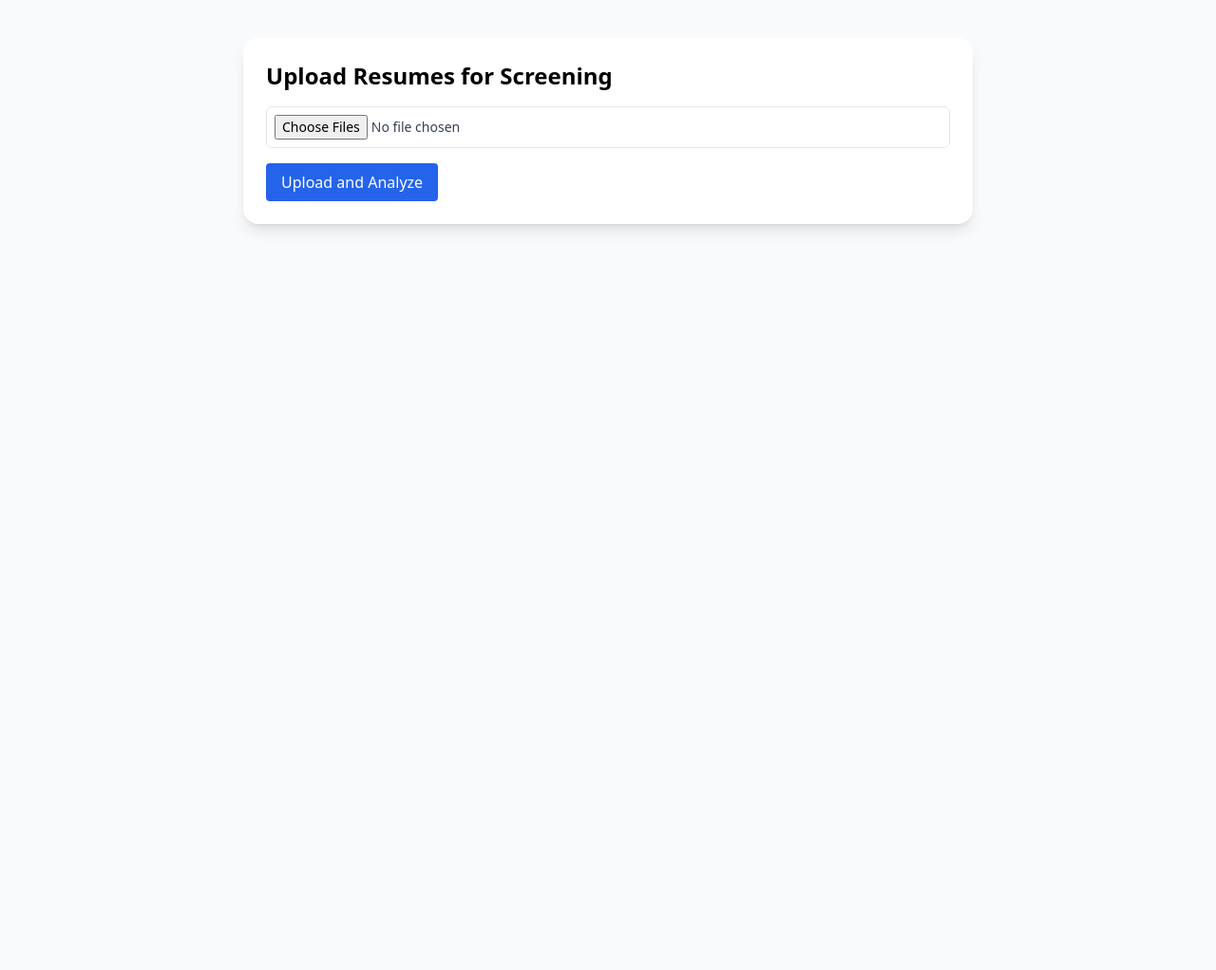
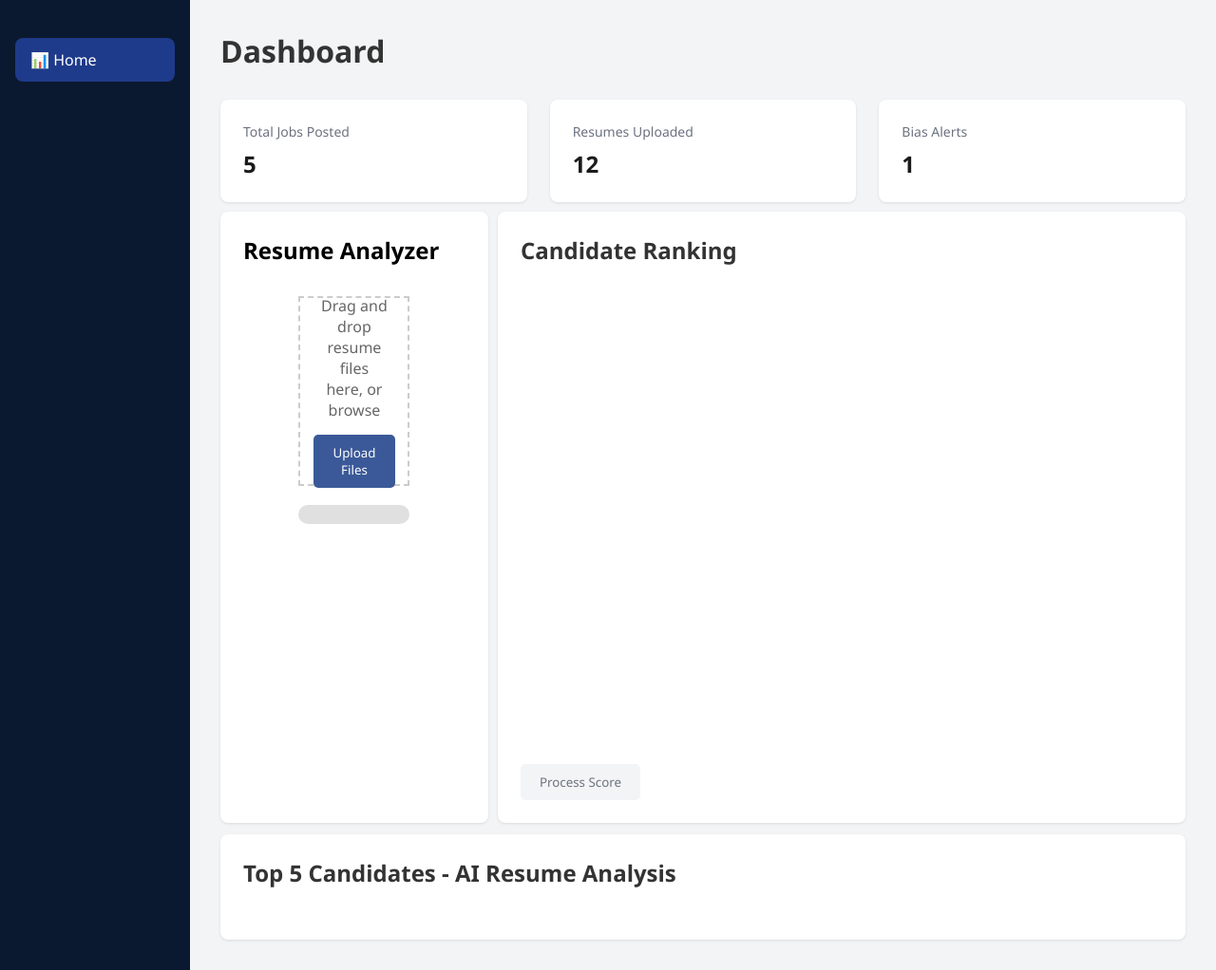
Before and after one commit to summy91/HireForge, a Flask app: page / in a window 1280 px wide. Shown: the whole page at 95% size. Before the commit the page ends 243 px from the top, so only its background shows below. Run offline with Flask 3, Linux system fonts and the light colour scheme; some libraries are stand-ins or nearby versions.

Commit message:
UI changes

```diff
--- a/app.py
+++ b/app.py
@@ -1,5 +1,4 @@
 from flask import Flask, request, render_template, session
-from flask_session import Session
 from parse_resume import parse_pdf_resume
 from langgraph.graph import StateGraph
 from typing import TypedDict, List
@@ -10,6 +9,7 @@ from sendemail import send_candidate_interview_email, send_candidate_ranking_ema
 import  json
 import os
 from werkzeug.utils import secure_filename
+from flask_session import Session
 
 UPLOAD_FOLDER = "sample_data"
 
@@ -138,7 +138,7 @@ def upload():
         session.modified = True
 
         print("Final parsed resumes going into session:", parsed)
-        return render_template('upload.html', results=parsed)
+        return render_template('ranking.html', results=parsed)
 
 
     except Exception as e:
@@ -166,7 +166,7 @@ def score():
         # Optional: save to session
         # session["ranked_resumes"] = ranked
 
-        return render_template("upload.html", results=ranked, scored=True)
+        return render_template("scoring.html", results=ranked, scored=True)
 
     except Exception as e:
         return f"Error: {str(e)}", 500
@@ -197,7 +197,7 @@ def sendMail():
 
         # Print for debugging
         print("ranked resumes:", json.dumps(results, indent=2))
-        return render_template('upload.html', results=results, scored=True)
+        return render_template('scoring.html', results=results, scored=True)
     except Exception as e:
         return f"Error: {str(e)}", 500
 
--- /dev/null
+++ b/static/css/styles.css
@@ -0,0 +1,315 @@
+/* Main styles */
+:root {
+  --primary-blue: #0a192f;
+  --accent-blue: #1e3a8a;
+  --text-light: #ffffff;
+  --text-dark: #1a1a1a;
+  --gray-light: #f3f4f6;
+  --border-color: #e5e7eb;
+}
+
+* {
+  margin: 0;
+  padding: 0;
+  box-sizing: border-box;
+  font-family: 'Segoe UI', Arial, sans-serif;
+}
+
+body {
+  display: flex;
+  min-height: 100vh;
+}
+
+/* Sidebar styles */
+.sidebar {
+  width: 200px;
+  background-color: var(--primary-blue);
+  color: var(--text-light);
+  padding: 2rem 1rem;
+}
+
+.sidebar-menu {
+  list-style: none;
+}
+
+.sidebar-item {
+  padding: 0.75rem 1rem;
+  margin: 0.5rem 0;
+  border-radius: 0.5rem;
+  cursor: pointer;
+  display: flex;
+  align-items: center;
+  gap: 0.75rem;
+}
+
+.sidebar-item.active {
+  background-color: var(--accent-blue);
+}
+
+.sidebar-item:hover {
+  background-color: var(--accent-blue);
+}
+
+/* Main content area */
+.main-content {
+  flex: 1;
+  padding: 2rem;
+  background-color: var(--gray-light);
+}
+
+/* Dashboard Grid */
+.dashboard-grid {
+  display: grid;
+  grid-template-columns: repeat(3, 1fr);
+  gap: 1.5rem;
+  margin-bottom: 10px;
+}
+
+.stat-card {
+  background: white;
+  padding: 1.5rem;
+  border-radius: 0.5rem;
+  box-shadow: 0 1px 3px rgba(0,0,0,0.1);
+}
+
+.stat-title {
+  color: #6b7280;
+  font-size: 0.875rem;
+  margin-bottom: 0.5rem;
+}
+
+.stat-value {
+  font-size: 1.5rem;
+  font-weight: bold;
+  color: var(--text-dark);
+}
+
+/* Resume Analyzer Section */
+.resume-analyzer {
+  background: white;
+  padding: 1.5rem;
+  border-radius: 0.5rem;
+  box-shadow: 0 1px 3px rgba(0,0,0,0.1);
+  width: 28%;
+}
+
+
+/* Buttons */
+.button {
+  padding: 0.5rem 1rem;
+  border-radius: 0.375rem;
+  border: 1px solid var(--border-color);
+  background: white;
+  cursor: pointer;
+  font-size: 0.875rem;
+}
+
+.button-primary {
+  background: var(--accent-blue);
+  color: white;
+  border: none;
+}
+
+
+/* Charts Section */
+.charts-section {
+  /* display: grid;
+  grid-template-columns: repeat(2, 1fr);
+  gap: 1.5rem; */
+  margin-top: 12px;
+}
+
+.chart-container {
+  background: white;
+  padding: 1.5rem;
+  border-radius: 0.5rem;
+  box-shadow: 0 1px 3px rgba(0,0,0,0.1);
+}
+
+/*  Upload */
+
+.section-1 {
+  display: flex;
+  flex-direction: row;
+}
+.upload-container {
+  margin: 0 auto;
+  width: 50%;
+  padding-top: 2rem;
+}
+.uploader {
+  position: relative;
+}
+
+#file-upload {
+  display: none;
+}
+
+#file-drag {
+  display: flex;
+  justify-content: center;
+  align-items: center;
+  flex-direction: column;
+  height: 200px;
+  border: 2px dashed #ccc;
+  background-color: #fff;
+  color: #666;
+  cursor: pointer;
+  padding: 20px;
+  text-align: center;
+}
+
+#file-drag button {
+  margin-top: 15px;
+  padding: 10px 20px;
+  background-color: #3b5998;
+  color: white;
+  border: none;
+  border-radius: 5px;
+  cursor: pointer;
+}
+
+#file-drag button:hover {
+  background-color: #2d4373;
+}
+
+#file-drag button:disabled {
+  background-color: #f3f4f6;
+  color: #6b7280;
+}
+
+.progress-bar-container {
+  width: 100%;
+  height: 20px;
+  background-color: #e0e0e0;
+  border-radius: 10px;
+  overflow: hidden;
+  margin-top: 20px;
+}
+
+.progress-bar {
+  width: 0%;
+  height: 100%;
+  background-color: #3b5998;
+  transition: width 0.4s ease-in-out;
+}
+
+/*  Ranking Table */
+.candidate-ranking {
+  margin-left: 10px;
+  width: 72%;
+  background: white;
+  padding: 1.5rem;
+  border-radius: 0.5rem;
+  box-shadow: 0 1px 3px rgba(0,0,0,0.1);
+}
+.rankingResponse {
+  width: 100%;
+  height: 30rem;
+  overflow-y: scroll;
+}
+h1 {
+  margin-bottom: 30px;
+  color: #333;
+}
+
+.ranking-table {
+  width: 100%;
+  border-collapse: collapse;
+  background-color: #fff;
+  box-shadow: 0 0 10px rgba(0,0,0,0.1);
+}
+
+.ranking-table th,
+.ranking-table td {
+  padding: 15px;
+  border: 1px solid #ddd;
+  text-align: center;
+}
+
+.ranking-table th {
+  background-color: #3b5998;
+  color: white;
+}
+
+.ranking-table tbody tr:nth-child(even) {
+  background-color: #f9f9f9;
+}
+
+.ranking-table tbody tr:hover {
+  background-color: #e6f7ff;
+}
+
+
+/* Top Candidate Table */
+
+h1 {
+  margin-bottom: 30px;
+  color: #333;
+}
+
+.top-candidate-table {
+  width: 99%;
+  margin: 0 auto;
+  border-collapse: collapse;
+  background-color: #fff;
+  box-shadow: 0 0 10px rgba(0,0,0,0.1);
+}
+
+.top-candidate-table th,
+.top-candidate-table td {
+  padding: 15px;
+  border: 1px solid #ddd;
+  text-align: left;
+}
+
+.top-candidate-table th {
+  background-color: #3b5998;
+  color: white;
+}
+
+.top-candidate-table tbody tr:nth-child(even) {
+  background-color: #f9f9f9;
+}
+
+.top-candidate-table tbody tr:hover {
+  background-color: #e6f7ff;
+}
+
+#processScore button {
+  margin-top: 15px;
+  padding: 10px 20px;
+  background-color: #3b5998;
+  color: white;
+  border: none;
+  border-radius: 5px;
+  cursor: pointer;
+}
+
+#processScore button:hover {
+  background-color: #2d4373;
+}
+
+#processScore button:disabled {
+  background-color: #f3f4f6;
+  color: #6b7280;
+}
+
+.interviewButton button {
+  margin-top: 15px;
+  padding: 10px 20px;
+  background-color: #3b5998;
+  color: white;
+  border: none;
+  border-radius: 5px;
+  cursor: pointer;
+}
+
+.interviewButton button:hover {
+  background-color: #2d4373;
+}
+
+#emailProcessing {
+  color: #2d4373;
+  font-weight: 600;
+}
--- /dev/null
+++ b/templates/ranking.html
@@ -0,0 +1,34 @@
+<div>
+    {% if results and not scored %}
+          <table class="ranking-table">
+            <thead>
+              <tr>
+                <th>Name</th>
+                <th>Email</th>
+                  <th>Phone</th>
+                <th>Top Skills</th>
+                <th>Experience</th>
+                <th>Prev. Roles</th>
+                  <th>Company</th>
+                  <th>Education</th>
+              </tr>
+            </thead>
+            <tbody>
+             {% for r in results %}
+              <tr>
+                <td>{{ r.name or r.filename }}</td>
+                <td>{{ r.email }}</td>
+                  <td>{{ r.phone }}</td>
+                <td>{{ r.skills | join(', ') }}</td>
+                <td>{{ r.experience_years }} years</td>
+                <td>{{ r.previous_roles | join(', ') }}</td>
+              <td>{{ r.last_company }}</td>
+              <td>{{ r.education | join(', ') }}</td>
+              </tr>
+             {% endfor %}
+
+            </tbody>
+          </table>
+
+    {% endif %}
+</div>
--- /dev/null
+++ b/templates/scoring.html
@@ -0,0 +1,40 @@
+<td>
+    {% if results and scored %}
+          <table class="top-candidate-table">
+            <thead>
+              <tr>
+                <th>Name</th>
+                <th>Score</th>
+                <th>Email</th>
+                <th>Reason for Best Fit</th>
+                  <th>Action</th>
+              </tr>
+            </thead>
+            <tbody>
+            {% for item in results %}
+              <tr>
+                <td>{{ item.name }}</td>
+                <td>{{ item.score }}</td>
+                <td>{{ item.email }}</td>
+                <td>{{ item.justification  }}</td>
+              {% if item.scheduled %}
+            <td>
+                <strong>Interview has been Scheduled</strong>
+            </td>
+            {% else %}
+                  <td>
+                    <form id="send-email-form" action="/send_email" method="post">
+                      <input type="hidden" name="name" value="{{ item.name }}">
+                      <input type="hidden" name="email" value="{{ item.email }}">
+                      <button class="interviewButton" id="interviewButton" type="button" >
+                      Schedule Interview
+                     </button>
+                    </form>
+                  </td>
+          {% endif %}
+              </tr>
+              {% endfor %}
+            </tbody>
+          </table>
+       {% endif %}
+</div>
--- a/templates/upload.html
+++ b/templates/upload.html
@@ -1,80 +1,190 @@
+
 <!DOCTYPE html>
 <html lang="en">
 <head>
     <meta charset="UTF-8">
-  <title>Upload Resumes</title>
-  <script src="https://cdn.tailwindcss.com"></script>
+    <meta name="viewport" content="width=device-width, initial-scale=1.0">
+    <title>AI Recruitment Dashboard</title>
+    <link rel="stylesheet" href="{{ url_for('static', filename='css/styles.css') }}">
+    <script src="https://code.jquery.com/jquery-3.6.0.min.js"></script>
+
+    <script>
+        $(document).ready(function() {
+            $('#uploadFiles').on('click', function () {
+                $('#loader').html('<p> loading results....please wait</p>');
+
+                const form = $('#file-upload-form')[0];
+                const formData = new FormData(form);
+                $('#rankingResponse').html('');
+                $('#progress-bar').css('width', '50%');
+
+
+                $.ajax({
+                    url: '/upload',
+                    type: 'POST',
+                    data: formData,
+                    processData: false,  // Important!
+                    contentType: false,  // Important!
+                    success: function (response) {
+                        $('#rankingResponse').html(response);
+                        $('#loader').html('<p> </p>');
+                        $('button[id="uploadFiles"]').attr('disabled','disabled');
+                        $('button[id="scoreButton"]').removeAttr('disabled');
+                        $('#progress-bar').css('width', '100%');
+                    },
+                    error: function () {
+                        $('#rankingResponse').html('<p>Upload failed. Please try again.</p>');
+                        $('#loader').html('<p> </p>');
+                        $('#progress-bar').css('width', '0%');
+                    }
+                });
+            });
+
+            $('#scoreButton').on('click', function () {
+                $('#loader').html('<p> Processing score....please wait</p>');
+                $('button[id="scoreButton"]').attr('disabled','disabled');
+
+                $.ajax({
+                    url: '/score',
+                    type: 'POST',
+                    data: [],
+                    processData: false,  // Important!
+                    contentType: false,  // Important!
+                    success: function (response) {
+                        $('#scoringResponse').html(response);
+                        $('#loader').html('<p> </p>');
+                    },
+                    error: function () {
+                        $('#scoringResponse').html('<p>Error processing score. Please try again.</p>');
+                        $('#loader').html('<p> </p>');
+                    }
+                });
+            });
+
+            $(document).on('click', '.interviewButton', function () {
+                $('#emailProcessing').html('<p> Sending email....please wait</p>');
+
+                const $form = $(this).closest('form')[0];
+                const formData = new FormData($form);
+
+                console.log(formData, 'formData');
+
+                $('#scoringResponse').html('');
+
+                $.ajax({
+                    url: '/send_email',
+                    type: 'POST',
+                    data: formData,
+                    processData: false,  // Important!
+                    contentType: false,  // Important!
+                    success: function (response) {
+                        $('#scoringResponse').html(response);
+                        $('#emailProcessing').html('<p> </p>');
+                    },
+                    error: function () {
+                        $('#emailProcessing').html('<p> Something went wrong ...Please try again.</p>');
+                    }
+                });
+            });
+        });
+    </script>
 </head>
-<body class="bg-gray-50 py-10 px-6">
-  <div class="max-w-3xl mx-auto bg-white p-6 rounded-2xl shadow-lg">
-    <h2 class="text-2xl font-bold mb-4">Upload Resumes for Screening</h2>
+<body>
+    <nav class="sidebar">
+        <ul class="sidebar-menu">
+            <li class="sidebar-item active">
+                <span>📊 Home</span>
+            </li>
+            <!-- <li class="sidebar-item">
+                <span>📝 Job Descriptions</span>
+            </li>
+            <li class="sidebar-item">
+                <span>📄 Resume Analyzer</span>
+            </li>
+            <li class="sidebar-item">
+                <span>👥 Candidate Ranking</span>
+            </li>
+            <li class="sidebar-item">
+                <span>📊 Bias Insights</span>
+            </li>
+            <li class="sidebar-item">
+                <span>🤖 AI Assistant</span>
+            </li> -->
+        </ul>
+    </nav>
 
+    <main class="main-content">
+        <h1>Dashboard</h1>
+        <section class="dashboard-grid">
+            <div class="stat-card">
+                <div class="stat-title">Total Jobs Posted</div>
+                <div class="stat-value">5</div>
+            </div>
+            <div class="stat-card">
+                <div class="stat-title">Resumes Uploaded</div>
+                <div class="stat-value">12</div>
+            </div>
+            <div class="stat-card">
+                <div class="stat-title">Bias Alerts</div>
+                <div class="stat-value">1</div>
+            </div>
+        </section>
+        <div class="section-1">
+        <section class="resume-analyzer">
+            <h2>Resume Analyzer</h2>
             <!-- Upload Form -->
-    <form action="/upload" method="post" enctype="multipart/form-data" class="space-y-4">
-      <input type="file" name="resumes" multiple accept=".pdf,.doc,.docx"
-             class="block w-full text-sm text-gray-700 border rounded-md p-2">
 
-      <button type="submit" class="bg-blue-600 text-white px-4 py-2 rounded hover:bg-blue-700">
-        Upload and Analyze
-      </button>
+
+        <div class="upload-container">
+            <form id="file-upload-form" action="/upload" method="post" enctype="multipart/form-data" class="uploader">
+            <input id="file-upload" type="file" name="resumes" multiple accept=".pdf,.doc,.docx" title="Click here to browse the file" />
+            <label for="file-upload" id="file-drag">
+                Drag and drop resume files here, or browse
+                <button id="uploadFiles" type="button">Upload Files</button>
+            </label>
             </form>
+            <div id="loader"></div>
+            <div class="progress-bar-container">
+                <div id="response"></div>
 
-    <!-- Show parsed resumes only -->
-    {% if results and not scored %}
-      <h2 class="mt-6 text-xl font-semibold">Parsed Resumes</h2>
-      <ul class="mt-2 space-y-4">
-        {% for r in results %}
-          <li class="border p-4 rounded">
-            <h3 class="font-bold">{{ r.name or r.filename }}</h3>
-            <p><strong>Email:</strong> {{ r.email }}</p>
-            <p><strong>Phone:</strong> {{ r.phone }}</p>
-            <p><strong>Experience:</strong> {{ r.experience_years }} years</p>
-            <p><strong>Skills:</strong> {{ r.skills | join(', ') }}</p>
-            <p><strong>Previous Roles:</strong> {{ r.previous_roles | join(', ') }}</p>
-            <p><strong>Company:</strong> {{ r.last_company }}</p>
-            <p><strong>Education:</strong> {{ r.education | join(', ') }}</p>
-          </li>
-        {% endfor %}
-      </ul>
+            <div class="progress-bar" id="progress-bar"></div>
+            </div>
 
-      <!-- Score Form -->
+        <script>
+            document.querySelector('button').addEventListener('click', () => {
+            progressBar.style.width = '100%';
+            });
+        </script>
+        </div>
+        </section>
+
+        <section class="candidate-ranking">
+
+            <h1>Candidate Ranking</h1>
+            <div id="rankingResponse" class="rankingResponse">
+                {% include 'ranking.html' %}
+            </div>
             <form action="/score" method="post" class="mt-6">
-        <button type="submit" class="bg-green-600 text-white px-4 py-2 rounded hover:bg-green-700">
+                <div id="processScore">
+                    <button disabled id="scoreButton" type="button" class="button-primary">
                     Process Score
                     </button>
+                </div>
             </form>
-    {% endif %}
+        </section>
+    </div>
+        <section class="charts-section">
 
+            <div class="chart-container">
 
-    <!-- Show scored resumes -->
-    {% if results and scored %}
-      <h2 class="mt-6 text-xl font-semibold">Scored Resumes</h2>
-      <ul class="mt-2 space-y-4">
-        {% for item in results %}
-          <li class="border p-4 rounded">
-            <strong>{{ item.name }}</strong><br>
-            <span>Score: {{ item.score }}</span><br>
-            <span>Email: {{ item.email }}</span><br>
-            <span>Reason: {{ item.justification  }}</span><br>
-            {% if item.scheduled %}
-            <div class="mt-2 p-2 bg-green-100 border border-green-400 text-green-700 rounded">
-                <strong>Interview has been Scheduled</strong>
+                <h1>Top 5 Candidates - AI Resume Analysis</h1>
+                <div id="emailProcessing"></div>
+                <div id="scoringResponse" >
+                    {% include 'scoring.html' %}
                 </div>
-            {% else %}
-            <form action="/send_email" method="post">
-              <input type="hidden" name="name" value="{{ item.name }}">
-              <input type="hidden" name="email" value="{{ item.email }}">
-              <button type="submit" class="mt-2 px-4 py-2 bg-blue-500 text-white rounded">
-              Schedule Interview
-             </button>
-            </form>
-          {% endif %}
-          </li>
-
-        {% endfor %}
-      </ul>
-    {% endif %}
 
             </div>
+        </section>
+    </main>
 </body>
 </html>
```
Also changed, not shown: templates/Ori_upload.html (added, +66 -0 lines). Lines whose indentation alone changed are shown as unchanged.
